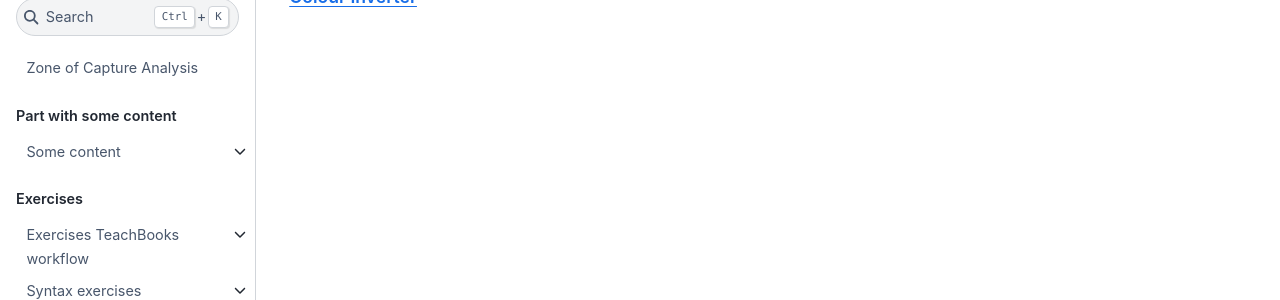
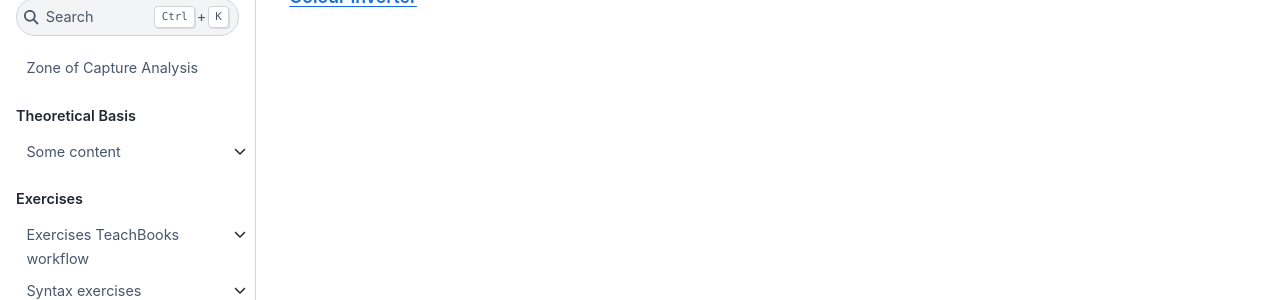
Before and after one commit to sitarn/groundwater, a Jupyter Book: the page built from book/references.md, in a window 1280 px wide. Shown: the part 302-602 px from the top of the page. Built offline with Jupyter Book 1.0.4 settings and Sphinx 7.4.7 and the Sphinx Book theme 1.1.4, drawn with Linux system fonts in a browser that asks for light colours; comment, search, counter and statistics services are not loaded.

Commit message:
Update caption for the first part in _toc.yml

```diff
--- a/book/_toc.yml
+++ b/book/_toc.yml
@@ -4,7 +4,7 @@ format: jb-book
 root: intro.md
 
 parts:
-  - caption: Part with some content # A title for the whole the subtree, e.g. shown above the subtree in ToCs, configuration part of sphinx-external-toc (https://sphinx-external-toc.readthedocs.io/en/latest/intro.html)
+  - caption: Theoretical Basis      # A title for the whole the subtree, e.g. shown above the subtree in ToCs, configuration part of sphinx-external-toc (https://sphinx-external-toc.readthedocs.io/en/latest/intro.html)
     numbered: false                 # Default value (line can be removed), whether to number the chapters/sections in this part, configuration part of sphinx-external-toc (https://sphinx-external-toc.readthedocs.io/en/latest/intro.html)
     style: numerical                # Default value (line can be removed), style of numbering for this part, configuration part of TeachBooks' version of sphinx-external-toc (https://github.com/TeachBooks/sphinx-external-toc?tab=readme-ov-file#toc-tree-options)
     restart_numbering: false        # Default value (line can be removed), whether to restart numbering for this part, configuration part of TeachBooks' version of sphinx-external-toc (https://github.com/TeachBooks/sphinx-external-toc?tab=readme-ov-file#toc-tree-options)
```
